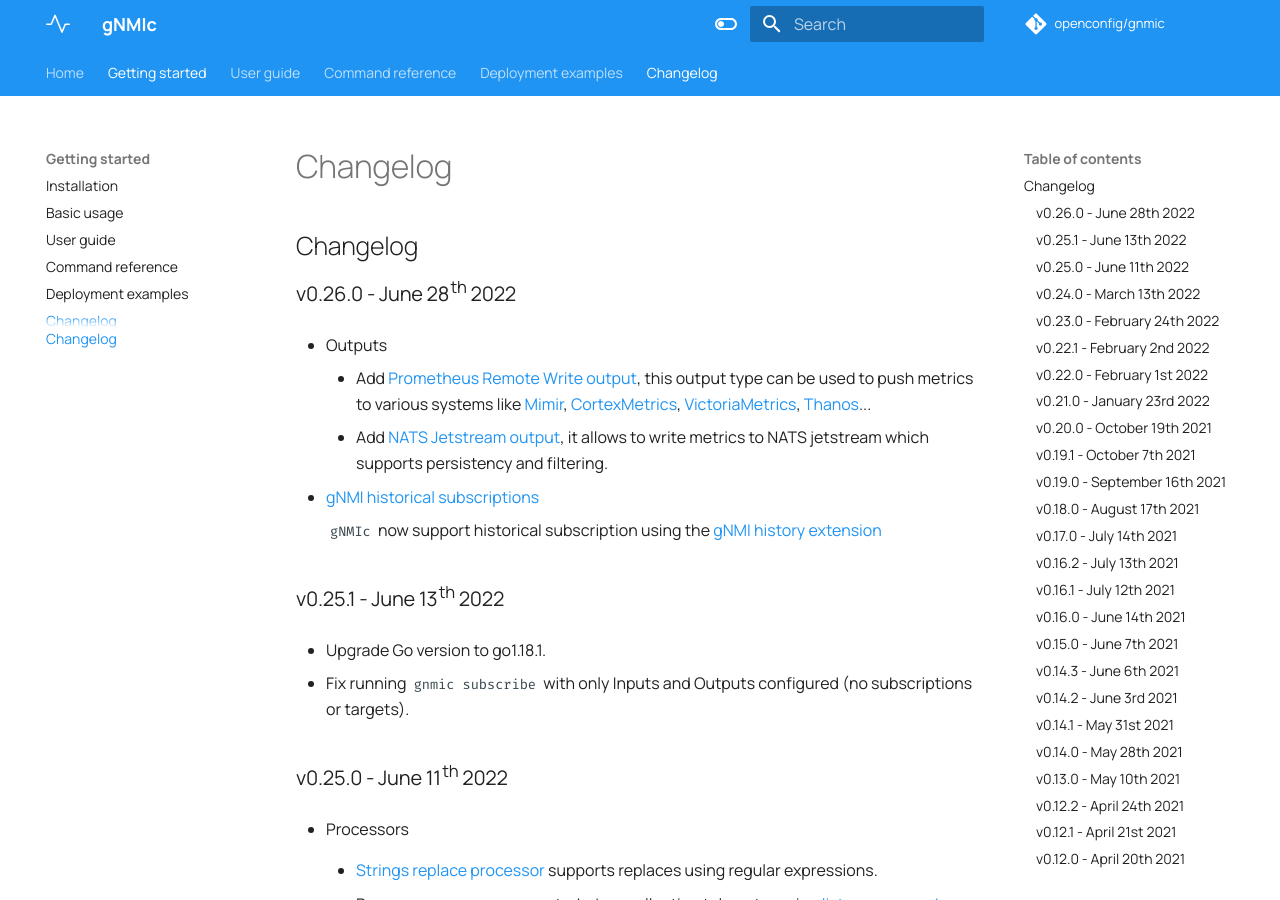
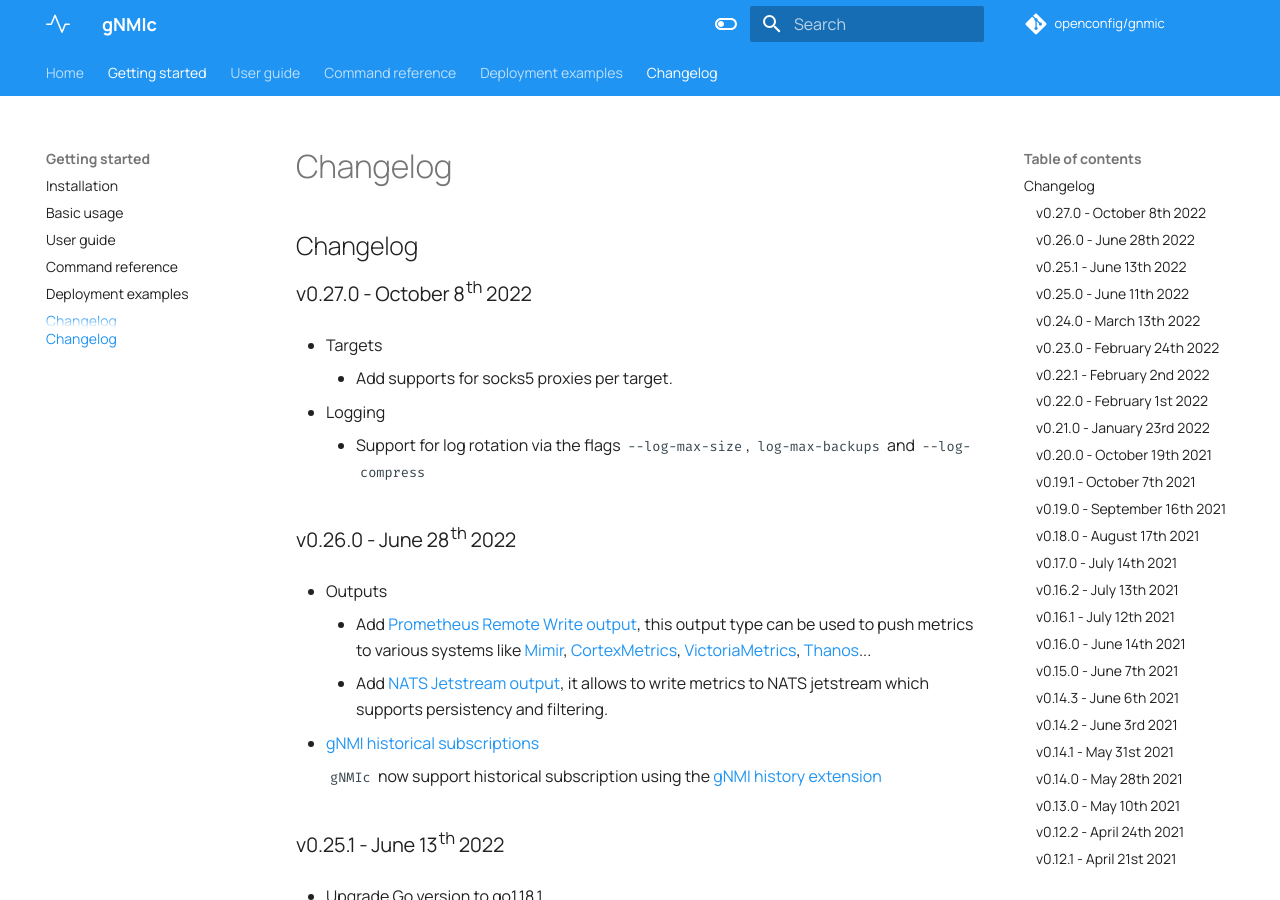
Before and after one commit to openconfig/gnmic, an MkDocs documentation site: the page built from docs/changelog.md, in a window 1280 px wide and 900 px high. Built offline with MkDocs 1.6.1 and Material for MkDocs 9.7.7, drawn with Linux system fonts in a browser that asks for light colours; comment, search, counter and statistics services are not loaded.

Commit message:
add 0.27.0 changelog

```diff
--- a/docs/changelog.md
+++ b/docs/changelog.md
@@ -1,4 +1,14 @@
 ## Changelog
+
+### v0.27.0 - October 8th 2022
+
+- Targets
+
+    - Add supports for socks5 proxies per target.
+
+- Logging
+
+    - Support for log rotation via the flags `--log-max-size`, `log-max-backups` and `--log-compress`
 
 ### v0.26.0 - June 28th 2022
 
```
